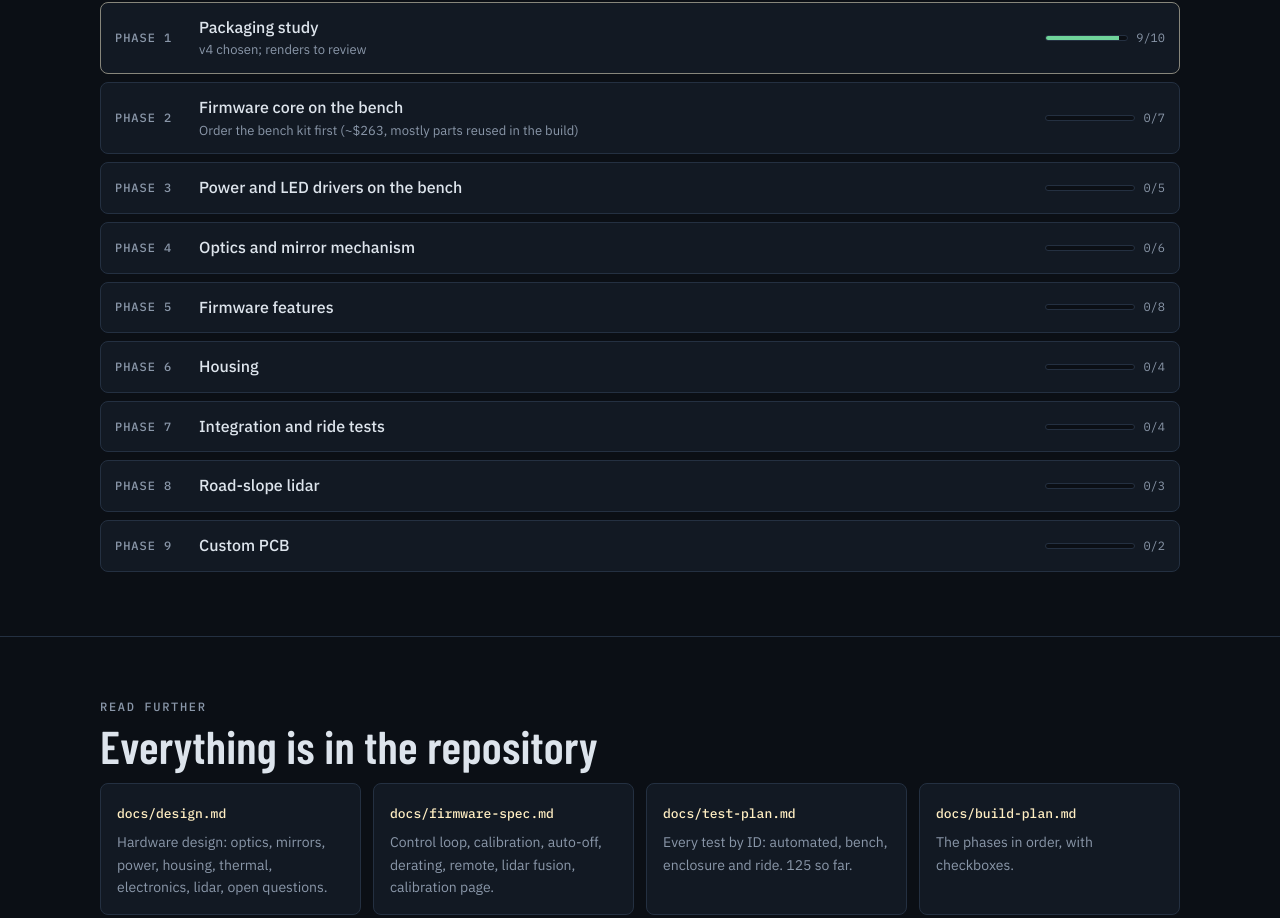
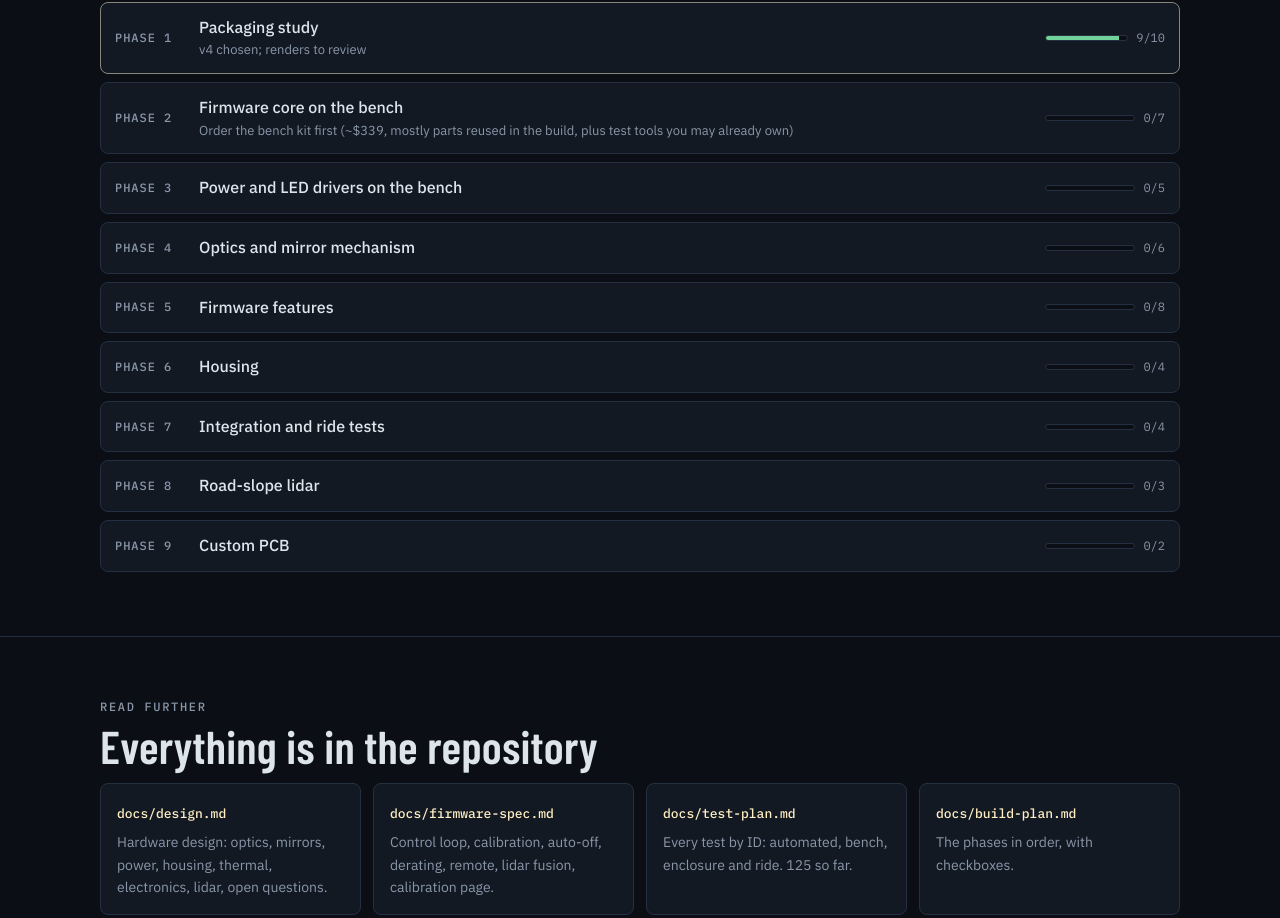
Before and after one commit to nijaba/euc-stabilized-headlight, a plain HTML site: page docs/index.html in a window 1280 px wide. Shown: the part 7460-8378 px from the top of the page. Drawn offline with nearby package versions, Linux system fonts and the light colour scheme.

Commit message:
BOM: list the bench tools the phase 2-3 tests need
Adds a "Bench tools (skip what you own)" table under the bench kit: bench
power supply, multimeter, thermometer, USB-C data cable and soldering iron
(~$153 of estimates), each tied to the tests that need it. Kept out of the
kit total and the per-unit cost. The site's phase 2 bench-kit figure is
corrected from ~$263 to the BOM's ~$339.

Co-Authored-By: Claude Opus 5.5 <noreply@anthropic.com>

```diff
--- a/docs/index.html
+++ b/docs/index.html
@@ -403,7 +403,7 @@ footer p { margin: 0 0 8px; max-width: 80ch; }
     <ol class="phases">
       <li><span class="ph">PHASE 0</span><span class="t">Project setup and budget</span><span class="prog"><span class="bar"><i style="width:100%"></i></span>6/6</span></li>
       <li class="now"><span class="ph">PHASE 1</span><span class="t">Packaging study<small>v4 chosen; renders to review</small></span><span class="prog"><span class="bar"><i style="width:90%"></i></span>9/10</span></li>
-      <li><span class="ph">PHASE 2</span><span class="t">Firmware core on the bench<small>Order the bench kit first (~$263, mostly parts reused in the build)</small></span><span class="prog"><span class="bar"><i style="width:0"></i></span>0/7</span></li>
+      <li><span class="ph">PHASE 2</span><span class="t">Firmware core on the bench<small>Order the bench kit first (~$339, mostly parts reused in the build, plus test tools you may already own)</small></span><span class="prog"><span class="bar"><i style="width:0"></i></span>0/7</span></li>
       <li><span class="ph">PHASE 3</span><span class="t">Power and LED drivers on the bench</span><span class="prog"><span class="bar"><i style="width:0"></i></span>0/5</span></li>
       <li><span class="ph">PHASE 4</span><span class="t">Optics and mirror mechanism</span><span class="prog"><span class="bar"><i style="width:0"></i></span>0/6</span></li>
       <li><span class="ph">PHASE 5</span><span class="t">Firmware features</span><span class="prog"><span class="bar"><i style="width:0"></i></span>0/8</span></li>
```
Also changed, not shown: 2 other files.
